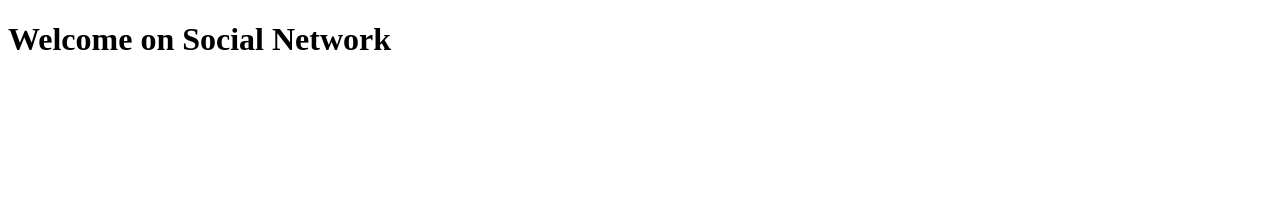
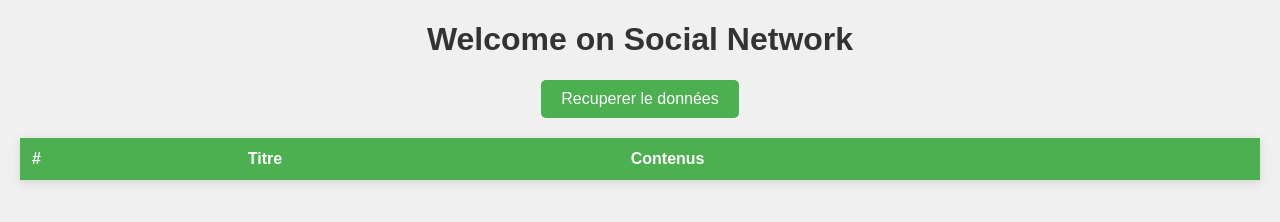
Before and after one commit to Ignacekamwadi/Socialnetwork, a plain HTML site: page index.html in a window 1280 px wide. Drawn offline with nearby package versions, Linux system fonts and the light colour scheme.

Commit message:
Add Style with CSS

```diff
--- a/index.html
+++ b/index.html
@@ -3,9 +3,89 @@
 <head>
     <meta charset="UTF-8">
     <meta name="viewport" content="width=device-width, initial-scale=1.0">
+    <script src="https://cdn.jsdelivr.net/npm/axios/dist/axios.min.js"></script>
     <title>Document</title>
+    <style>
+        body {
+            font-family: Arial, sans-serif;
+            margin: 20px;
+            background-color: #f0f0f0;
+        }
+        h1 {
+            text-align: center;
+            color: #333;
+        }
+        button {
+            display: block;
+            margin: 20px auto;
+            padding: 10px 20px;
+            background-color: #4CAF50;
+            color: white;
+            border: none;
+            border-radius: 5px;
+            cursor: pointer;
+            font-size: 16px;
+        }
+        button:hover {
+            background-color: #45a049;
+        }
+        table {
+            width: 100%;
+            border-collapse: collapse;
+            margin: 20px 0;
+            background-color: #fff;
+            box-shadow: 0 2px 10px rgba(0,0,0,0.1);
+        }
+        th, td {
+            padding: 12px;
+            text-align: left;
+            border-bottom: 1px solid #ddd;
+        }
+        th {
+            background-color: #4CAF50;
+            color: white;
+        }
+        tr:nth-child(even) {
+            background-color: #f2f2f2;
+        }
+    </style>
 </head>
 <body>
     <h1>Welcome on Social Network</h1>
+    <button onclick="LoadData();">Recuperer le données</button>
+
+    <table>
+        <thead>
+            <tr>
+                <th>#</th>
+                <th>Titre</th>
+                <th>Contenus</th>
+            </tr>
+        </thead>
+        <tbody id="dataForm"></tbody>
+    </table>
+
+    <script>
+        function LoadData(){
+            axios.get("https://jsonplaceholder.typicode.com/posts")
+                .then(response => {
+                    var compteur = 1;
+                    response.data.map(x => {
+                        document.querySelector("#dataForm").innerHTML += `
+                        <tr>
+                            <td>${compteur}</td>
+                            <td>${x.title}</td>
+                            <td>${x.body}</td>
+                        </tr>
+                        `
+                        compteur++;
+                    });
+                })
+                .catch(error => {
+                    console.error(error);
+                    alert("Erreur")
+                });
+        }
+    </script>
 </body>
 </html>
```
